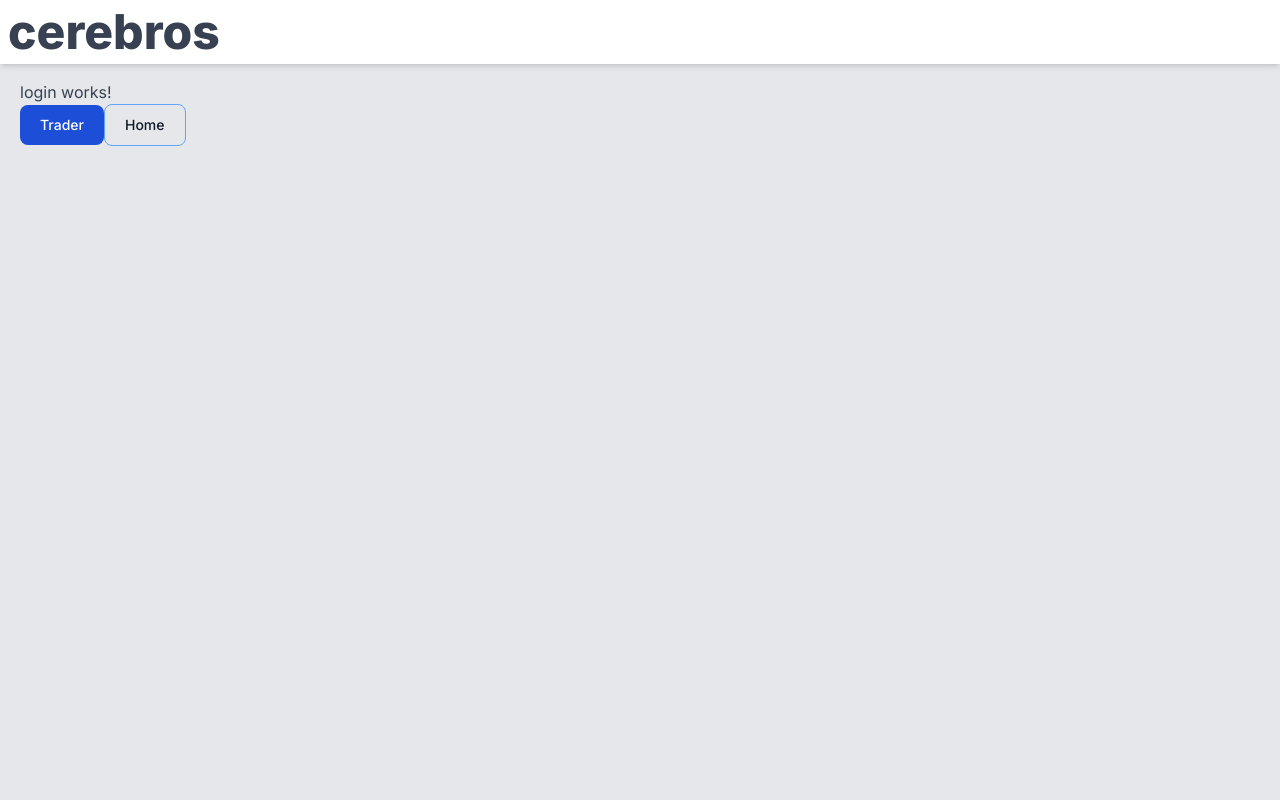
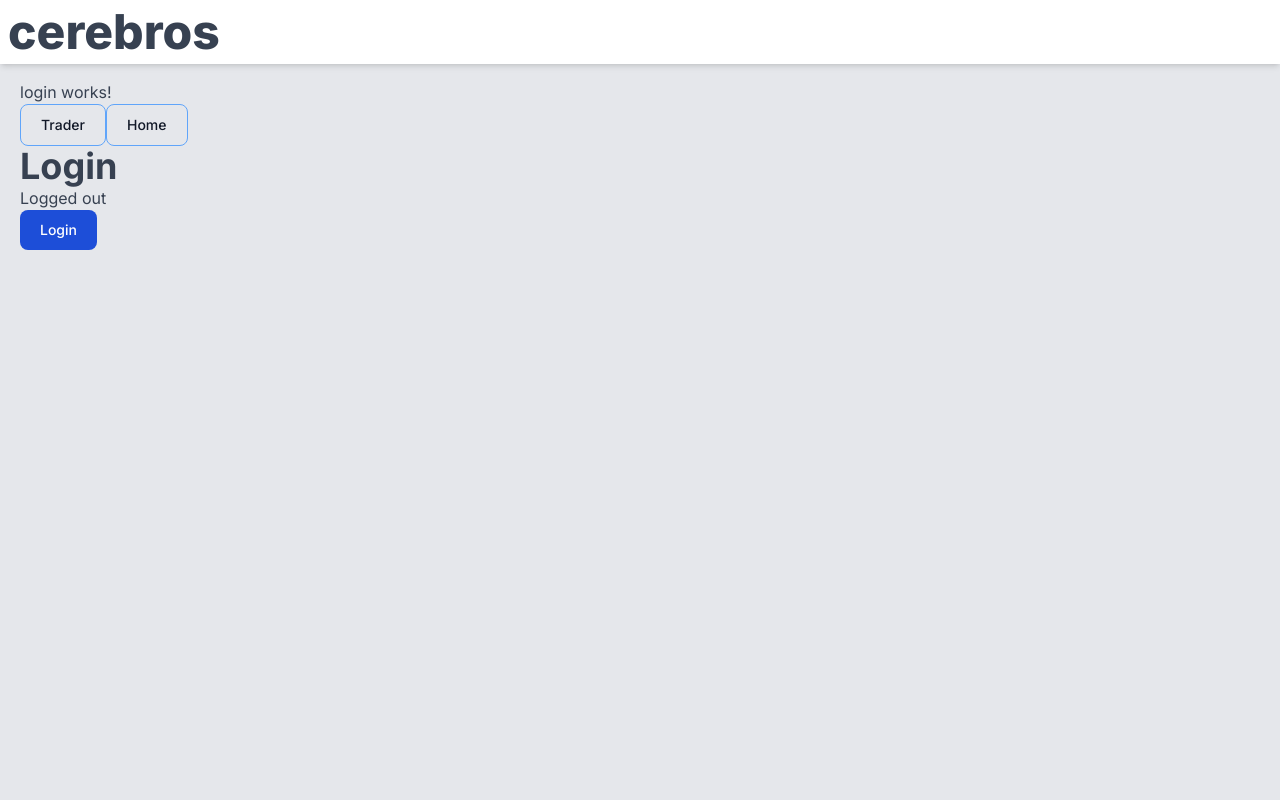
Before and after one commit to Kinar-Usha/cerebros-angular-app, an Angular app: page /login in a window 1280 px wide. Shown: the top 800 px of the page. Built offline with nearby package versions, Linux system fonts and the light colour scheme.

Commit message:
dummy login mechanism

```diff
--- /dev/null
+++ b/src/app/auth/auth.guard.ts
@@ -0,0 +1,37 @@
+import { Injectable, inject } from '@angular/core';
+import {
+  ActivatedRouteSnapshot,
+  CanActivate,
+  Router,
+  RouterStateSnapshot,
+  UrlTree,
+} from '@angular/router';
+import { Observable } from 'rxjs';
+import { AuthService } from '../services/auth.service';
+
+@Injectable({
+  providedIn: 'root',
+})
+export class AuthGuard implements CanActivate {
+  canActivate(
+    route: ActivatedRouteSnapshot,
+    state: RouterStateSnapshot
+  ):
+    | Observable<boolean | UrlTree>
+    | Promise<boolean | UrlTree>
+    | boolean
+    | UrlTree {
+    return true;
+  }
+}
+
+export const authGuard = () => {
+  const authService = inject(AuthService);
+  const router = inject(Router);
+
+  if (authService.isLoggedIn) {
+    return true;
+  }
+
+  return router.parseUrl('/login');
+};
--- a/src/app/login/login.component.html
+++ b/src/app/login/login.component.html
@@ -1,3 +1,10 @@
 <p>login works!</p>
-<button variant="primary" routerLink="/trader">Trader</button>
+<button variant="secondary" routerLink="/trader">Trader</button>
 <button variant="secondary" routerLink="/">Home</button>
+
+<h2>Login</h2>
+<p>{{message}}</p>
+<p>
+  <button type="button" variant="primary" (click)="login()"  *ngIf="!authService.isLoggedIn">Login</button>
+  <button type="button" variant="primary" (click)="logout()" *ngIf="authService.isLoggedIn">Logout</button>
+</p>
--- a/src/app/login/login.component.ts
+++ b/src/app/login/login.component.ts
@@ -1,4 +1,6 @@
 import { Component } from '@angular/core';
+import { AuthService } from '../services/auth.service';
+import { Router } from '@angular/router';
 
 @Component({
   selector: 'app-login',
@@ -6,5 +8,34 @@ import { Component } from '@angular/core';
   styleUrls: ['./login.component.css']
 })
 export class LoginComponent {
+  message: string;
 
+  constructor(public authService: AuthService, public router: Router) {
+    this.message = this.getMessage();
+  }
+
+  getMessage() {
+    return 'Logged ' + (this.authService.isLoggedIn ? 'in' : 'out');
+  }
+
+  login() {
+    this.message = 'Trying to log in ...';
+
+    this.authService.login().subscribe(() => {
+      this.message = this.getMessage();
+      if (this.authService.isLoggedIn) {
+        // Usually you would use the redirect URL from the auth service.
+        // However to keep the example simple, we will always redirect to `/admin`.
+        const redirectUrl = '/trader';
+
+        // Redirect the user
+        this.router.navigate([redirectUrl]);
+      }
+    });
+  }
+
+  logout() {
+    this.authService.logout();
+    this.message = this.getMessage();
+  }
 }
--- /dev/null
+++ b/src/app/services/auth.service.ts
@@ -0,0 +1,26 @@
+import { Injectable } from '@angular/core';
+
+import { Observable, of } from 'rxjs';
+import {tap, delay} from 'rxjs/operators';
+
+@Injectable({
+  providedIn: 'root'
+})
+export class AuthService {
+
+  isLoggedIn = false;
+
+  // store the URL so we can redirect after logging in
+  redirectUrl: string | null = null;
+
+  login(): Observable<boolean> {
+    return of(true).pipe(
+      delay(1000),
+      tap(val => this.isLoggedIn = true)
+    );
+  }
+
+  logout(): void {
+    this.isLoggedIn = false;
+  }
+}
--- a/src/app/trader/trader-routing.module.ts
+++ b/src/app/trader/trader-routing.module.ts
@@ -3,14 +3,17 @@ import { RouterModule, Routes } from '@angular/router';
 import { TraderComponent } from './trader/trader.component';
 import { DashboardComponent } from './dashboard/dashboard.component';
 import { PortfolioComponent } from './portfolio/portfolio.component';
+import { authGuard } from '../auth/auth.guard';
 
 const routes: Routes = [
   {
     path: 'trader',
     component: TraderComponent,
+    canActivate: [authGuard],
     children: [
       {
         path: '',
+        canActivateChild: [authGuard],
         children: [
           { path: '', component: DashboardComponent },
           { path: 'portfolio', component: PortfolioComponent },
--- a/src/app/trader/trader/trader.component.html
+++ b/src/app/trader/trader/trader.component.html
@@ -2,5 +2,7 @@
 <nav class="space-x-2">
   <a routerLink="./">Dashboard</a>
   <a routerLink="./portfolio">Portfolio</a>
+  <button variant="secondary" (click)="logout()">Logout</button>
 </nav>
+<a (click)="refreshMessage()">{{message}}</a>
 <router-outlet></router-outlet>
--- a/src/app/trader/trader/trader.component.ts
+++ b/src/app/trader/trader/trader.component.ts
@@ -1,4 +1,6 @@
 import { Component } from '@angular/core';
+import { Router } from '@angular/router';
+import { AuthService } from 'src/app/services/auth.service';
 
 @Component({
   selector: 'app-trader',
@@ -7,4 +9,25 @@ import { Component } from '@angular/core';
 })
 export class TraderComponent {
   currentYear = new Date().getFullYear();
+
+  message: string;
+
+
+  constructor(public authService: AuthService, public router: Router) {
+    this.message = this.getMessage();
+  }
+
+  getMessage() {
+    return 'Logged ' + (this.authService.isLoggedIn ? 'in' : 'out');
+  }
+
+  refreshMessage() {
+    this.message = this.getMessage();
+  }
+
+  logout() {
+    this.authService.logout();
+    this.message = this.getMessage();
+    this.router.navigate(['/login']);
+  }
 }
```
Also changed, not shown: 2 other files (tests, documents, lock files or other folders).
